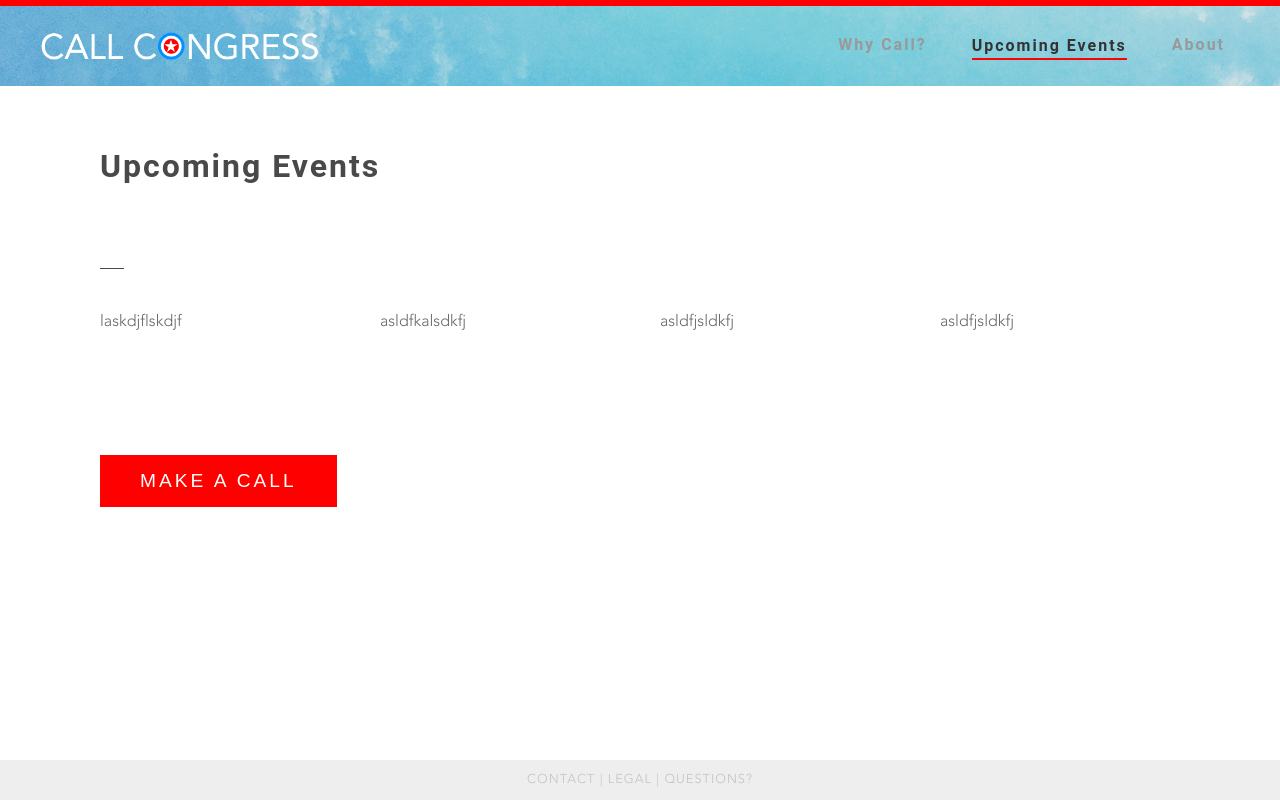
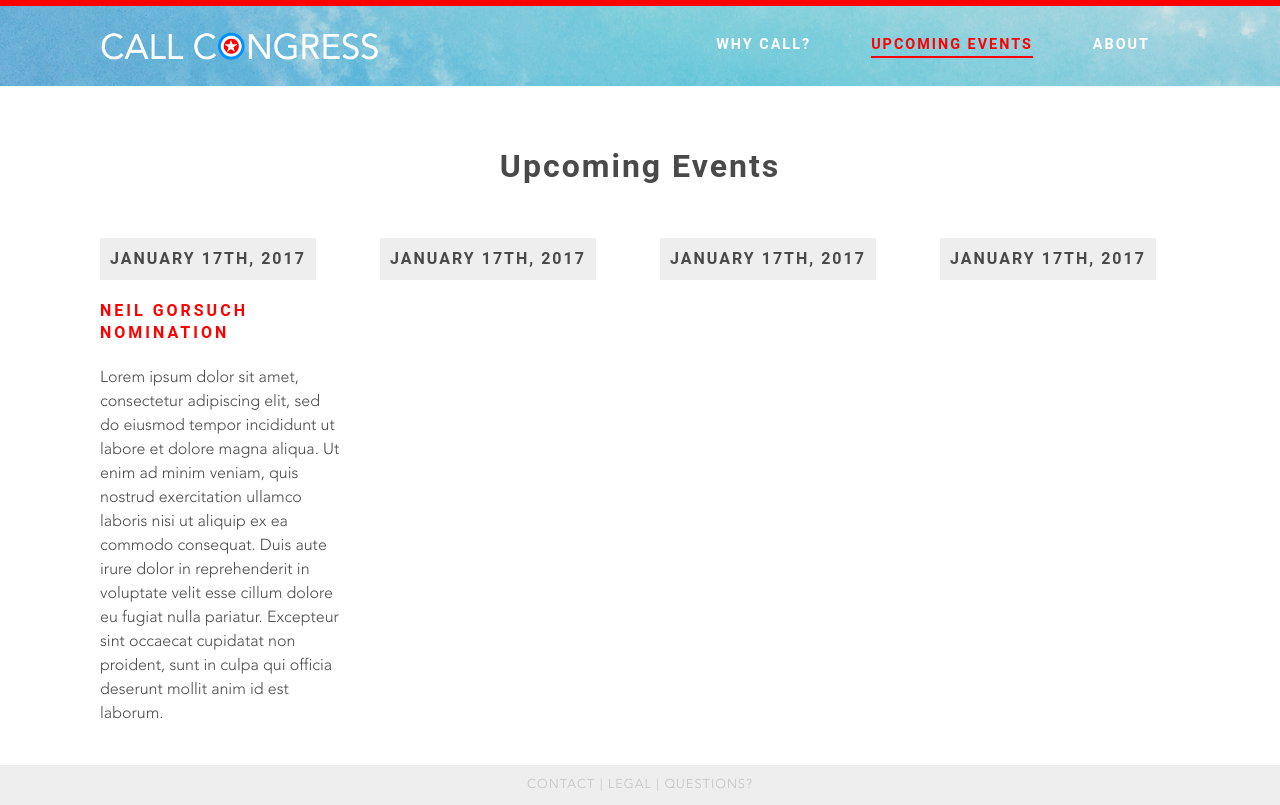
Before and after one commit to call-congress/ProjectFreedom, a Flask app: template templates/events/index.html in a window 1280 px wide. Run offline with Flask 2, Linux system fonts and the light colour scheme; the template is opened without the code that fills it, so the values that code supplies are empty; some libraries are stand-ins or nearby versions; some web fonts are replaced.

Commit message:
random changes

```diff
--- a/static/my-theme.css
+++ b/static/my-theme.css
@@ -30,7 +30,15 @@
   color:#494949;
   font-size:2em;
   letter-spacing:2px;
-  text-align:left;
+  text-align:center;
+}
+
+.left {
+    text-align:left;
+}
+
+.center {
+  text-align:center;
 }
 
 h3 {
@@ -52,9 +60,28 @@
   color:#494949;
 }
 
+h5 {
+  font-weight:bold;
+  color:#494949;
+  letter-spacing:3px;
+  text-transform:uppercase;
+  margin-top:10px;
+}
+
+.red {
+    color:#ff0000;
+}
+
 .heading {
-  padding-bottom:40px;
+  padding-bottom:20px;
+}
 
+.cover {
+  background-color:#eee;
+  display:table;
+  padding:10px;
+  text-transform:uppercase;
+  letter-spacing:2px;
 }
 
 hr {
@@ -62,6 +89,10 @@
   border-bottom: 1px solid #494949;
   margin-top:40px;
   margin-bottom:40px;
+}
+
+p {
+  color:#494949;
 }
 
 /* ------------- CONTAINER DIVS ------------- */
@@ -398,6 +445,7 @@
 
 .issues-text {
   padding-top:0px;
+  margin-bottom:50px;
 }
 
 .boxes {
--- a/templates/events/index.html
+++ b/templates/events/index.html
@@ -4,11 +4,11 @@
 	<meta charset="utf-8">
 	<meta http-equiv="X-UA-Compatible" content="IE=edge">
 	<title>Call Congress</title>
-	<link rel="stylesheet" type="text/css" href="../../dist/css/uikit.css">
-	<link rel="stylesheet" type="text/css" href="../../dist/css/my-theme.css">
-	<link rel="icon" type="image/png" href="../../dist/images/favicon.png">
+	<link rel="stylesheet" type="text/css" href="../../static/uikit.css">
+	<link rel="stylesheet" type="text/css" href="../../static/my-theme.css">
+	<link rel="icon" type="image/png" href="../../static/images/favicon.png">
 	<script src="https://ajax.googleapis.com/ajax/libs/jquery/3.1.0/jquery.min.js"></script>
-	<script src="../../dist/js/uikit.min.js"></script>
+	<script src="../../static/uikit.min.js"></script>
 
 </head>
 <body>
@@ -20,12 +20,12 @@
 
 	<div class="uk-container">
 		<nav class="uk-navbar-container uk-navbar-transparent" uk-navbar>
-			<a href="../../index.html" class="uk-navbar-item uk-logo"><img src="../../dist/images/logo.png"></a>
+			<a href="../../index.html" class="uk-navbar-item uk-logo"><img src="../../static/images/logo.png"></a>
 		    <div class="uk-navbar-right">
 		        <ul class="uk-navbar-nav">
 		            <li class="uk-parent"><a href="../../index.html#call"><div class="underline">Why Call?</div></a></li>
-		            <li class="uk-active"><a href="../../html/events/"><div class="underline">Upcoming Events</div></a></li>
-		            <li class="uk-parent"><a href="../../html/about/"><div class="underline">About</div></a></li>
+		            <li class="uk-active"><a href="../../templates/scripts/"><div class="underline">Upcoming Events</div></a></li>
+		            <li class="uk-parent"><a href="../../templates/about/"><div class="underline">About</div></a></li>
 		        </ul>
 		    </div>
 	    </nav>
@@ -34,36 +34,30 @@
     <div class="page">
     	<div class="transparent-white">
     		<h2 class="heading">Upcoming Events</h2>
-    		<hr>
+
     		<div class="uk-grid issues-text">
 
     			<div class="uk-width-1-4">
-    			laskdjflskdjf
+	    			<h5 class="cover">January 17th, 2017</h5>
+	    			<h5 class="red">Neil Gorsuch Nomination</h5>
+	    			<p>Lorem ipsum dolor sit amet, consectetur adipiscing elit, sed do eiusmod tempor incididunt ut labore et dolore magna aliqua. Ut enim ad minim veniam, quis nostrud exercitation ullamco laboris nisi ut aliquip ex ea commodo consequat. Duis aute irure dolor in reprehenderit in voluptate velit esse cillum dolore eu fugiat nulla pariatur. Excepteur sint occaecat cupidatat non proident, sunt in culpa qui officia deserunt mollit anim id est laborum.</p>
 	    			</div>
 	    			<div class="uk-width-1-4">
-    			asldfkalsdkfj
+	    			<h5 class="cover">January 17th, 2017</h5>
 	    			</div>
 	    			<div class="uk-width-1-4">
-    			asldfjsldkfj
+	    			<h5 class="cover">January 17th, 2017</h5>
 	    			</div>
 	    			<div class="uk-width-1-4">
-    			asldfjsldkfj
+	    			<h5 class="cover">January 17th, 2017</h5>
 	    			</div>
     			</div>
 
-				<div class="address-bottom">
-
-					<form><input type="text" name="firstname" placeholder="enter your address"></form>
-
-				</div>
-				<div class="make-a-call"><input type="submit" value="Make a Call"></div>
 			</div><!--home-2-bottom-->
-
 
 		</div><!--transparent white-->
 	</div><!-- page -->
-</div>
-</div>
+
 
 <footer><a href="#">Contact</a> | <a href="#">Legal</a> | <a href="#">Questions?</a></footer>
 
```
Also changed, not shown: other parts of static/my-theme.css (+67 -4 lines), templates/about/index.html (+10 -20 lines), templates/index.html (+3 -23 lines), templates/scripts/index.html (+22 -8 lines). Lines whose indentation alone changed are shown as unchanged.
